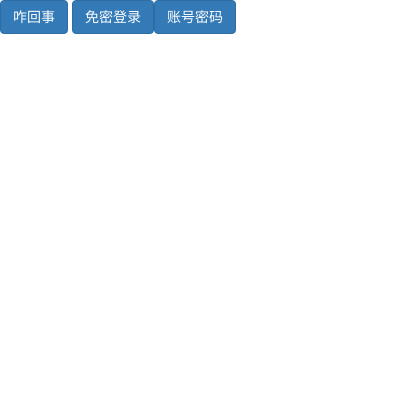
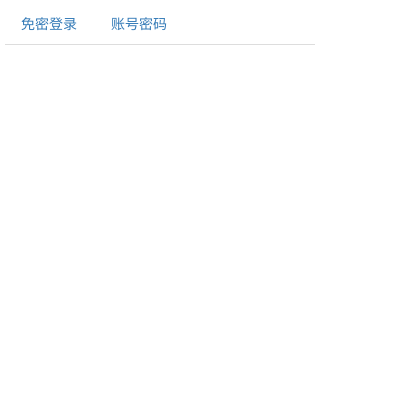
Before and after one commit to kangzhijie/chrome-chajian, a browser extension: page src/popup.html in a window 400 px wide. Drawn offline with Linux system fonts and the light colour scheme.

Commit message:
页面跳转测试 - -step 1

```diff
--- a/src/js/app.js
+++ b/src/js/app.js
@@ -1,14 +1,18 @@
-// app.js
 
 new Vue({
     el: '#app',
+    component:{
+
+    },
     data: {
         message: 'Hello Vue!',
-        buttonList: {freeLogin: "免密登录", onlyLogin: "账号密码"}
+        buttonList: [{key: "freeLogin", value: "免密登录", route: "./template/freelogin",},
+            {key: "onlyLogin", value: "账号密码", route: "./"}]
     },
     methods: {
         show: function (type) {
-            console.log("that not good idea::", type)
+            console.log("that not good idea::", type);
+            window.location.href = ("./template/freelogin.html");
         }
     }
 })
--- a/src/popup.html
+++ b/src/popup.html
@@ -4,18 +4,23 @@
     <meta charset="UTF-8">
     <title>i am a demo</title>
     <link rel="stylesheet" href="./lib/bootcss.css">
+
 </head>
-<body style="width: 300px;height: 400px">
+
+<body style="width: 320px; min-height: 80px;padding: 3px 5px;">
+
     <div id="app">
-        <button @click="show" class="btn btn-primary">咋回事</button>
+        <ul class="nav nav-tabs" >
+            <li class="nav-item" v-for="(item, key) in buttonList">
+                <a class="nav-link active" href="#" @click="show">{{item.value}}</a>
+<!--                <router-link href="#" :to="/freelogin" class="nav-link active">{{item.value}}</router-link>-->
+            </li>
+        </ul>
+    </div>
 
-        <div v-for="(value, key) in buttonList" style="display: inline">
-            <button @click="show(key)" class="btn btn-primary" :value=`${key}`>{{value}}</button>
-        </div>
-
-    </div>
 </body>
 </html>
+
 <script src="./lib/vue.js"></script>
 <script src="main.js"></script>
 <script src="./js/app.js"></script>
```
Also changed, not shown: src/template/freelogin.html (added, +25 -0 lines), src/js/freelogin.js (added), 1 other file.
